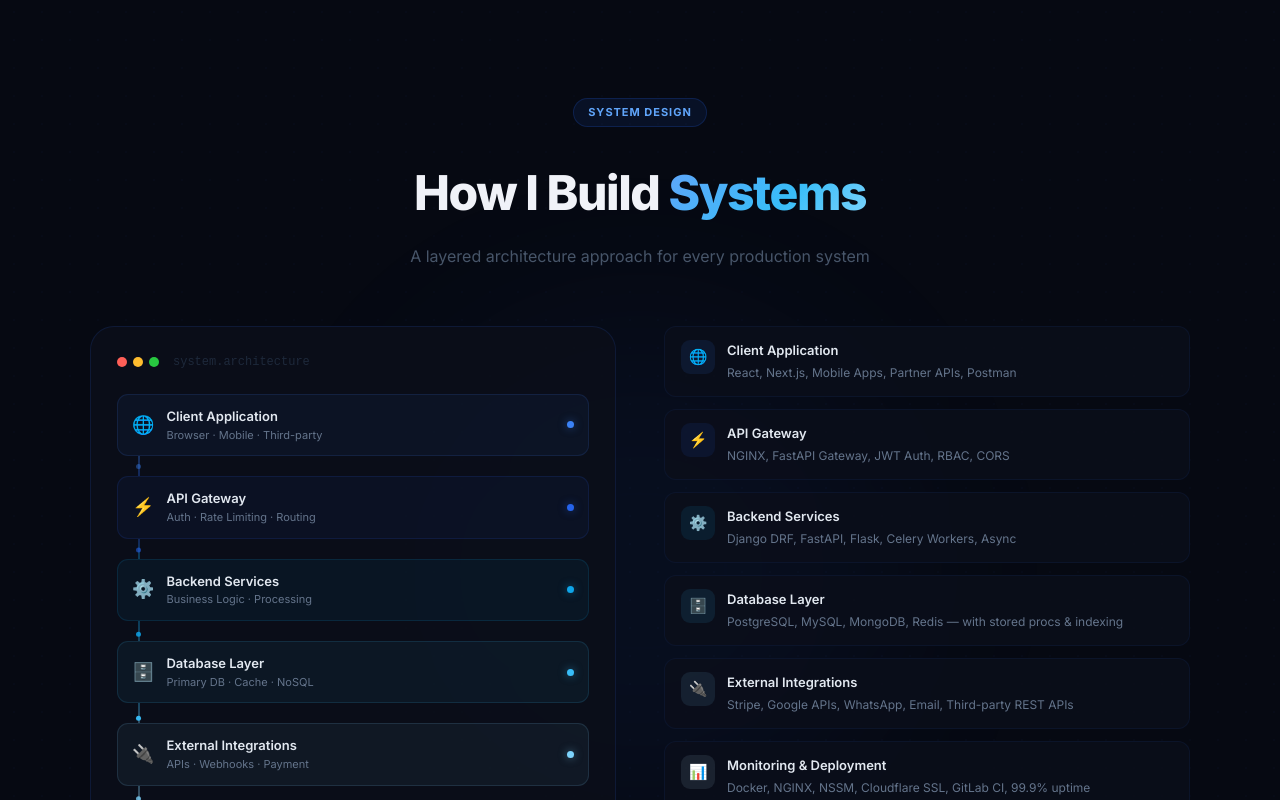
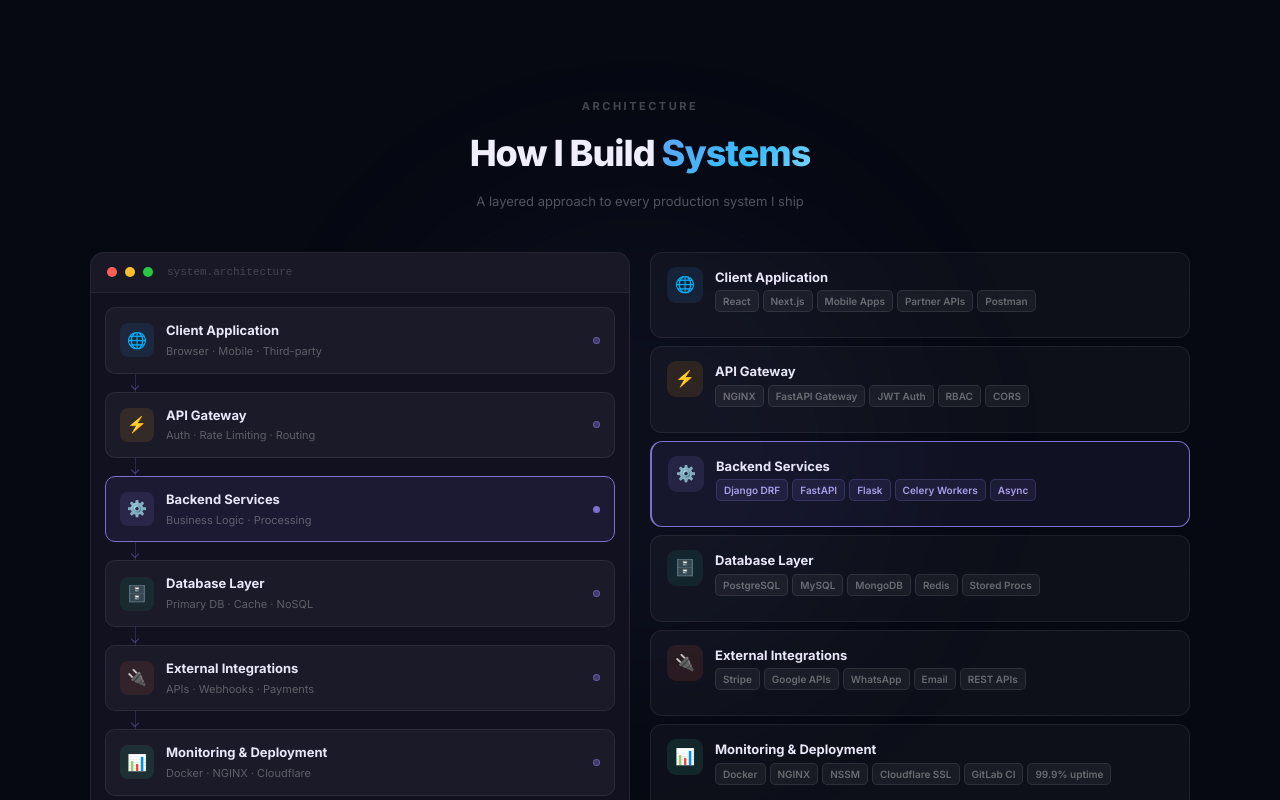
Before and after one commit to Sagarsonara2143/portfolio, a Next.js app: page / in a window 1280 px wide. Shown: the part 7680-8480 px from the top of the page. Built offline with nearby package versions, Linux system fonts and the light colour scheme.

Commit message:
Refactor ArchitectureSection component for improved structure and functionality; remove unused images

```diff
--- a/components/ArchitectureSection.tsx
+++ b/components/ArchitectureSection.tsx
@@ -1,109 +1,231 @@
 'use client';
 /* eslint-disable */
-import React, { useRef } from 'react';
+import React, { useRef, useState, useEffect, useCallback } from 'react';
 import { motion, useInView } from 'framer-motion';
 
-const NODES = [
-  { label:'Client Application', sub:'Browser · Mobile · Third-party', color:'#3b82f6', icon:'🌐', detail:'React, Next.js, Mobile Apps, Partner APIs, Postman' },
-  { label:'API Gateway',         sub:'Auth · Rate Limiting · Routing',  color:'#2563eb', icon:'⚡', detail:'NGINX, FastAPI Gateway, JWT Auth, RBAC, CORS' },
-  { label:'Backend Services',    sub:'Business Logic · Processing',      color:'#0ea5e9', icon:'⚙️', detail:'Django DRF, FastAPI, Flask, Celery Workers, Async' },
-  { label:'Database Layer',      sub:'Primary DB · Cache · NoSQL',       color:'#38bdf8', icon:'🗄️', detail:'PostgreSQL, MySQL, MongoDB, Redis — with stored procs & indexing' },
-  { label:'External Integrations', sub:'APIs · Webhooks · Payment',    color:'#7dd3fc', icon:'🔌', detail:'Stripe, Google APIs, WhatsApp, Email, Third-party REST APIs' },
-  { label:'Monitoring & Deployment', sub:'Docker · NGINX · Cloudflare', color:'#bae6fd', icon:'📊', detail:'Docker, NGINX, NSSM, Cloudflare SSL, GitLab CI, 99.9% uptime' },
+const LAYERS = [
+  {
+    name: 'Client Application',
+    sub: 'Browser · Mobile · Third-party',
+    icon: '🌐',
+    icClass: 'ic-blue',
+    tags: ['React', 'Next.js', 'Mobile Apps', 'Partner APIs', 'Postman'],
+  },
+  {
+    name: 'API Gateway',
+    sub: 'Auth · Rate Limiting · Routing',
+    icon: '⚡',
+    icClass: 'ic-amber',
+    tags: ['NGINX', 'FastAPI Gateway', 'JWT Auth', 'RBAC', 'CORS'],
+  },
+  {
+    name: 'Backend Services',
+    sub: 'Business Logic · Processing',
+    icon: '⚙️',
+    icClass: 'ic-purple',
+    tags: ['Django DRF', 'FastAPI', 'Flask', 'Celery Workers', 'Async'],
+  },
+  {
+    name: 'Database Layer',
+    sub: 'Primary DB · Cache · NoSQL',
+    icon: '🗄️',
+    icClass: 'ic-teal',
+    tags: ['PostgreSQL', 'MySQL', 'MongoDB', 'Redis', 'Stored Procs'],
+  },
+  {
+    name: 'External Integrations',
+    sub: 'APIs · Webhooks · Payments',
+    icon: '🔌',
+    icClass: 'ic-coral',
+    tags: ['Stripe', 'Google APIs', 'WhatsApp', 'Email', 'REST APIs'],
+  },
+  {
+    name: 'Monitoring & Deployment',
+    sub: 'Docker · NGINX · Cloudflare',
+    icon: '📊',
+    icClass: 'ic-green',
+    tags: ['Docker', 'NGINX', 'NSSM', 'Cloudflare SSL', 'GitLab CI', '99.9% uptime'],
+  },
 ];
 
-const STATS = [
-  { value:'99.9%', label:'Uptime SLA' },
-  { value:'<150ms', label:'API Response' },
-  { value:'1000+', label:'Concurrent Users' },
-  { value:'0', label:'Downtime Deploys' },
-];
+const IC_STYLES: Record<string, { bg: string; color: string }> = {
+  'ic-blue':   { bg: 'rgba(55,138,221,0.12)',   color: '#5fa8ed' },
+  'ic-amber':  { bg: 'rgba(239,159,39,0.12)',    color: '#f0a83a' },
+  'ic-purple': { bg: 'rgba(124,111,205,0.15)',   color: '#a89fe8' },
+  'ic-teal':   { bg: 'rgba(29,158,117,0.12)',    color: '#2ecfa0' },
+  'ic-coral':  { bg: 'rgba(216,90,48,0.12)',     color: '#e8835a' },
+  'ic-green':  { bg: 'rgba(62,203,148,0.12)',    color: '#3ecb94' },
+};
 
 export default function ArchitectureSection() {
   const ref = useRef<HTMLElement>(null);
-  const inView = useInView(ref, { once:true, margin:'-80px' });
+  const inView = useInView(ref, { once: true, margin: '-80px' });
+  const [active, setActive] = useState(0);
+  const timerRef = useRef<ReturnType<typeof setInterval> | null>(null);
+
+  const startAuto = useCallback(() => {
+    if (timerRef.current) clearInterval(timerRef.current);
+    timerRef.current = setInterval(() => {
+      setActive(prev => (prev + 1) % LAYERS.length);
+    }, 1800);
+  }, []);
+
+  useEffect(() => {
+    startAuto();
+    return () => { if (timerRef.current) clearInterval(timerRef.current); };
+  }, [startAuto]);
+
+  const handleClick = (idx: number) => {
+    if (timerRef.current) clearInterval(timerRef.current);
+    timerRef.current = null;
+    setActive(idx);
+  };
 
   return (
-    <section id="architecture" ref={ref} className="hide-mobile" style={{ padding:'100px 24px', position:'relative', overflow:'hidden' }}>
-      <div className="dot-bg" style={{ position:'absolute', inset:0, opacity:.18 }}/>
-      <div className="orb" style={{ width:500, height:500, background:'rgba(37,99,235,0.06)', top:'50%', left:'50%', transform:'translate(-50%,-50%)' }}/>
-      <div style={{ maxWidth:1100, margin:'0 auto', position:'relative', zIndex:1 }}>
-        <motion.div initial={{ opacity:0, y:20 }} animate={inView?{opacity:1,y:0}:{}} transition={{ duration:.6 }} style={{ textAlign:'center', marginBottom:56 }}>
-          <span className="chip" style={{ marginBottom:16, display:'inline-flex' }}>System Design</span>
-          <h2 style={{ fontSize:'clamp(32px,4vw,48px)', fontWeight:800, letterSpacing:'-0.03em', color:'#f0f2f8', marginTop:12 }}>
+    <section
+      id="architecture"
+      ref={ref}
+      className="hide-mobile"
+      style={{ padding: '100px 24px', position: 'relative', overflow: 'hidden' }}
+    >
+      <div className="dot-bg" style={{ position: 'absolute', inset: 0, opacity: 0.18 }} />
+      <div
+        className="orb"
+        style={{ width: 500, height: 500, background: 'rgba(124,111,205,0.06)', top: '50%', left: '50%', transform: 'translate(-50%,-50%)' }}
+      />
+
+      <div style={{ maxWidth: 1100, margin: '0 auto', position: 'relative', zIndex: 1 }}>
+        {/* Header */}
+        <motion.div
+          initial={{ opacity: 0, y: 20 }}
+          animate={inView ? { opacity: 1, y: 0 } : {}}
+          transition={{ duration: 0.6 }}
+          style={{ textAlign: 'center', marginBottom: 40 }}
+        >
+          <div style={{ fontSize: 11, fontWeight: 700, letterSpacing: '2.5px', textTransform: 'uppercase', color: 'rgba(255,255,255,0.25)', marginBottom: 10 }}>
+            Architecture
+          </div>
+          <h2 style={{ fontSize: 'clamp(28px,4vw,36px)', fontWeight: 800, letterSpacing: '-1px', color: '#f0eefc', marginBottom: 8 }}>
             How I Build <span className="gt">Systems</span>
           </h2>
-          <p style={{ color:'#475569', fontSize:16, marginTop:12, maxWidth:480, margin:'12px auto 0' }}>A layered architecture approach for every production system</p>
+          <p style={{ fontSize: 13, color: 'rgba(255,255,255,0.3)' }}>
+            A layered approach to every production system I ship
+          </p>
         </motion.div>
 
-        <div className="arch-grid" style={{ display:'grid', gridTemplateColumns:'1fr 1fr', gap:48, alignItems:'start' }}>
-          {/* Flow diagram */}
-          <motion.div initial={{ opacity:0, x:-30 }} animate={inView?{opacity:1,x:0}:{}} transition={{ duration:.6, delay:.2 }}>
-            <div style={{ background:'rgba(11,15,26,0.92)', border:'1px solid rgba(37,99,235,0.14)', borderRadius:24, padding:'26px', overflow:'hidden' }}>
-              <div style={{ display:'flex', alignItems:'center', gap:6, marginBottom:22 }}>
-                {['#ff5f57','#febc2e','#28c840'].map(c => <div key={c} style={{ width:10, height:10, borderRadius:'50%', background:c }}/>)}
-                <span style={{ marginLeft:8, fontSize:12, color:'#1e293b', fontFamily:'monospace' }}>system.architecture</span>
+        {/* Two-column layout */}
+        <div style={{ display: 'grid', gridTemplateColumns: '1fr 1fr', gap: 20, alignItems: 'stretch', minWidth: 0 }}>
+
+          {/* LEFT — terminal card */}
+          <motion.div
+            initial={{ opacity: 0, x: -30 }}
+            animate={inView ? { opacity: 1, x: 0 } : {}}
+            transition={{ duration: 0.6, delay: 0.2 }}
+            style={{ background: '#111120', border: '0.5px solid rgba(255,255,255,0.08)', borderRadius: 14, overflow: 'hidden', minWidth: 0 }}
+          >
+            {/* Traffic lights bar */}
+            <div style={{ padding: '11px 16px', background: 'rgba(255,255,255,0.03)', borderBottom: '0.5px solid rgba(255,255,255,0.06)', display: 'flex', alignItems: 'center', gap: 8 }}>
+              <div style={{ width: 10, height: 10, borderRadius: '50%', background: '#ff5f57' }} />
+              <div style={{ width: 10, height: 10, borderRadius: '50%', background: '#febc2e' }} />
+              <div style={{ width: 10, height: 10, borderRadius: '50%', background: '#28c840' }} />
+              <span style={{ fontSize: 11, color: 'rgba(255,255,255,0.2)', marginLeft: 6, fontFamily: 'monospace' }}>system.architecture</span>
             </div>
 
-              {NODES.map((node, i) => (
-                <div key={node.label}>
-                  <motion.div initial={{ opacity:0, x:-16 }} animate={inView?{opacity:1,x:0}:{}} transition={{ delay:.3+i*.09 }}
-                    style={{ display:'flex', alignItems:'center', gap:12, padding:'11px 14px', background:node.color+'0e', border:'1px solid '+node.color+'22', borderRadius:11, cursor:'default', transition:'all .2s' }}
-                    onMouseEnter={e=>{ (e.currentTarget as HTMLElement).style.borderColor=node.color+'55'; (e.currentTarget as HTMLElement).style.background=node.color+'18'; }}
-                    onMouseLeave={e=>{ (e.currentTarget as HTMLElement).style.borderColor=node.color+'22'; (e.currentTarget as HTMLElement).style.background=node.color+'0e'; }}
+            {/* Layer rows */}
+            <div style={{ padding: '14px', display: 'flex', flexDirection: 'column', gap: 0 }}>
+              {LAYERS.map((layer, i) => {
+                const ic = IC_STYLES[layer.icClass];
+                const isActive = active === i;
+                return (
+                  <div key={layer.name} style={{ display: 'flex', flexDirection: 'column', alignItems: 'stretch' }}>
+                    <div
+                      onClick={() => handleClick(i)}
+                      style={{
+                        display: 'flex', alignItems: 'center', gap: 12,
+                        background: isActive ? 'rgba(124,111,205,0.1)' : 'rgba(255,255,255,0.04)',
+                        border: `0.5px solid ${isActive ? '#7c6fcd' : 'rgba(255,255,255,0.08)'}`,
+                        borderRadius: 10, padding: '12px 14px', cursor: 'pointer',
+                        transition: 'border-color .2s, background .2s',
+                      }}
                     >
-                    <span style={{ fontSize:18 }}>{node.icon}</span>
-                    <div style={{ flex:1 }}>
-                      <div style={{ fontSize:13, fontWeight:600, color:'#e2e8f0' }}>{node.label}</div>
-                      <div style={{ fontSize:11, color:'#64748b' }}>{node.sub}</div>
+                      <div style={{ width: 34, height: 34, borderRadius: 8, flexShrink: 0, display: 'flex', alignItems: 'center', justifyContent: 'center', fontSize: 16, background: ic.bg, color: ic.color }}>
+                        {layer.icon}
                       </div>
-                    <div style={{ width:7, height:7, borderRadius:'50%', background:node.color, boxShadow:'0 0 8px '+node.color+'80', flexShrink:0 }}/>
-                  </motion.div>
+                      <div style={{ flex: 1, minWidth: 0 }}>
+                        <div style={{ fontSize: 13, fontWeight: 700, color: '#e8e6f8' }}>{layer.name}</div>
+                        <div style={{ fontSize: 11, color: 'rgba(255,255,255,0.3)', marginTop: 2 }}>{layer.sub}</div>
+                      </div>
+                      <div style={{
+                        width: 7, height: 7, borderRadius: '50%', flexShrink: 0,
+                        background: isActive ? '#7c6fcd' : 'rgba(124,111,205,0.4)',
+                        border: '1px solid rgba(124,111,205,0.6)',
+                      }} />
+                    </div>
 
-                  {i < NODES.length-1 && (
-                    <div style={{ position:'relative', height:20, display:'flex', alignItems:'center', paddingLeft:24 }}>
-                      <div style={{ width:2, height:'100%', background:'linear-gradient(to bottom,'+node.color+'50,'+NODES[i+1].color+'50)', position:'absolute', left:21 }}/>
-                      <motion.div animate={{ y:[0,5,0], opacity:[.4,1,.4] }} transition={{ duration:1.4, repeat:Infinity, delay:i*.25 }}
-                        style={{ width:5, height:5, borderRadius:'50%', background:node.color, position:'absolute', left:18.5 }}
-                      />
+                    {i < LAYERS.length - 1 && (
+                      <div style={{ display: 'flex', alignItems: 'center', justifyContent: 'flex-start', paddingLeft: 30, height: 18, position: 'relative' }}>
+                        <div style={{ content: '', position: 'absolute', left: 30, top: 0, bottom: 0, width: 1, background: 'rgba(124,111,205,0.25)' }} />
+                        <div style={{ width: 6, height: 6, borderRight: '1.5px solid rgba(124,111,205,0.5)', borderBottom: '1.5px solid rgba(124,111,205,0.5)', transform: 'rotate(45deg)', marginTop: 6, marginLeft: -3 }} />
                       </div>
                     )}
                   </div>
-              ))}
+                );
+              })}
             </div>
           </motion.div>
 
-          {/* Layer details */}
-          <motion.div initial={{ opacity:0, x:30 }} animate={inView?{opacity:1,x:0}:{}} transition={{ duration:.6, delay:.3 }}>
-            <div style={{ display:'flex', flexDirection:'column', gap:12 }}>
-              {NODES.map((node, i) => (
-                <motion.div key={node.label} initial={{ opacity:0, y:16 }} animate={inView?{opacity:1,y:0}:{}} transition={{ delay:.4+i*.07 }}
-                  style={{ display:'flex', gap:12, padding:'13px 16px', background:'rgba(11,15,26,0.85)', border:'1px solid rgba(37,99,235,0.08)', borderRadius:12, transition:'border-color .2s' }}
-                  onMouseEnter={e=>{ (e.currentTarget as HTMLElement).style.borderColor=node.color+'35'; }}
-                  onMouseLeave={e=>{ (e.currentTarget as HTMLElement).style.borderColor='rgba(37,99,235,0.08)'; }}
+          {/* RIGHT — detail cards */}
+          <motion.div
+            initial={{ opacity: 0, x: 30 }}
+            animate={inView ? { opacity: 1, x: 0 } : {}}
+            transition={{ duration: 0.6, delay: 0.3 }}
+            style={{ display: 'flex', flexDirection: 'column', gap: 8, minWidth: 0, height: '100%' }}
           >
-                  <div style={{ width:34, height:34, borderRadius:9, background:node.color+'18', display:'flex', alignItems:'center', justifyContent:'center', flexShrink:0, fontSize:15 }}>{node.icon}</div>
-                  <div>
-                    <div style={{ fontSize:13, fontWeight:600, color:'#e2e8f0', marginBottom:3 }}>{node.label}</div>
-                    <div style={{ fontSize:12, color:'#64748b' }}>{node.detail}</div>
+            {LAYERS.map((layer, i) => {
+              const ic = IC_STYLES[layer.icClass];
+              const isActive = active === i;
+              return (
+                <div
+                  key={layer.name}
+                  onClick={() => handleClick(i)}
+                  style={{
+                    background: isActive ? 'rgba(124,111,205,0.09)' : 'rgba(255,255,255,0.03)',
+                    border: `0.5px solid ${isActive ? '#7c6fcd' : 'rgba(255,255,255,0.07)'}`,
+                    borderLeft: isActive ? '2px solid #7c6fcd' : '0.5px solid rgba(255,255,255,0.07)',
+                    borderRadius: 12, padding: '14px 16px',
+                    display: 'flex', alignItems: 'flex-start', gap: 12, flex: 1,
+                    cursor: 'pointer', transition: 'border-color .2s, background .2s',
+                  }}
+                >
+                  <div style={{ width: 36, height: 36, borderRadius: 9, flexShrink: 0, display: 'flex', alignItems: 'center', justifyContent: 'center', fontSize: 16, background: ic.bg, color: ic.color }}>
+                    {layer.icon}
                   </div>
-                </motion.div>
+                  <div style={{ flex: 1 }}>
+                    <div style={{ fontSize: 13, fontWeight: 700, color: '#e8e6f8', marginBottom: 3 }}>{layer.name}</div>
+                    <div style={{ display: 'flex', flexWrap: 'wrap', gap: 4 }}>
+                      {layer.tags.map(tag => (
+                        <span
+                          key={tag}
+                          style={{
+                            fontSize: 10, fontWeight: 600,
+                            color: isActive ? '#a89fe8' : 'rgba(255,255,255,0.35)',
+                            background: isActive ? 'rgba(124,111,205,0.12)' : 'rgba(255,255,255,0.05)',
+                            border: `0.5px solid ${isActive ? 'rgba(124,111,205,0.25)' : 'rgba(255,255,255,0.09)'}`,
+                            padding: '2px 7px', borderRadius: 5,
+                            transition: 'color .2s, background .2s, border-color .2s',
+                          }}
+                        >
+                          {tag}
+                        </span>
                       ))}
                     </div>
+                  </div>
+                </div>
+              );
+            })}
           </motion.div>
+
         </div>
-
-        {/* Stats strip */}
-        <motion.div initial={{ opacity:0, y:20 }} animate={inView?{opacity:1,y:0}:{}} transition={{ delay:.8 }}
-          style={{ display:'grid', gridTemplateColumns:'repeat(4,1fr)', gap:16, marginTop:36, padding:'22px', background:'rgba(11,15,26,0.85)', border:'1px solid rgba(37,99,235,0.1)', borderRadius:20 }} className="stat-strip"
-        >
-          {STATS.map(s => (
-            <div key={s.label} style={{ textAlign:'center' }}>
-              <div style={{ fontSize:26, fontWeight:900, letterSpacing:'-0.03em', marginBottom:4 }} className="gt">{s.value}</div>
-              <div style={{ fontSize:13, color:'#475569' }}>{s.label}</div>
-            </div>
-          ))}
-        </motion.div>
       </div>
     </section>
   );
```
Also changed, not shown: Screenshot_1.png (deleted), Screenshot_2.png (deleted). Lines whose indentation alone changed are shown as unchanged.
